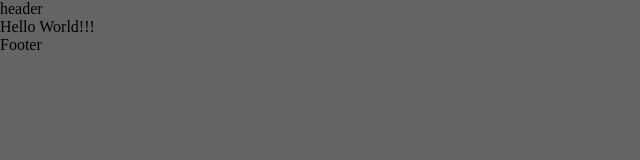
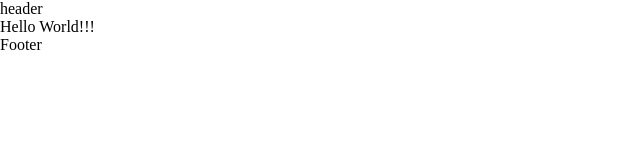
Before and after one commit to oleh312/Funiro, a website: page src/html/index.html in a window 1280 px wide. Shown: the whole page, without its empty margins (0-640 px from the left). Drawn offline with nearby package versions, Linux system fonts and the light colour scheme; files that its build step writes are made by us from their sources.

Commit message:
Update config.scss

```diff
--- a/src/scss/config.scss
+++ b/src/scss/config.scss
@@ -25,7 +25,7 @@ body {
   font-size: 16px;
   position: relative;
   overflow-x: hidden;
-  background: $accent;
+  background: #fff;
 
   &::-webkit-scrollbar {
     width: 10px;
```
